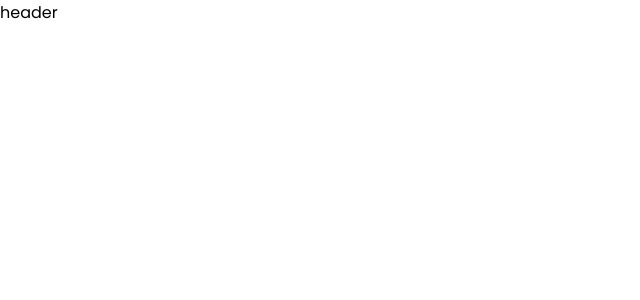
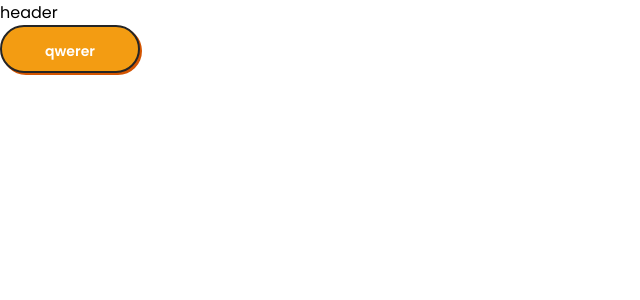
Before and after one commit to yaya2222/team4, a React (Create React App) app: page /test in a window 1280 px wide. Shown: the top 300 px of the page, without its empty margins (0-640 px from the left). Built offline with nearby package versions, Linux system fonts and the light colour scheme.

Commit message:
new component button & link

```diff
--- /dev/null
+++ b/src/components/common/Button w140-OR-w383 Link/index.jsx
@@ -0,0 +1,30 @@
+import { Link } from 'react-router-dom'
+import styles from './style.module.css'
+
+// Creator : Team 3 - Shlomi
+// button/Link, big/small, orange/white
+// default: button,big,orange
+// for Link: send href in props
+// for white: send white=true in props
+// for small: send small=true in props
+
+function Button_w140_w383_Link(props){
+    return <>
+
+    {props.href?
+    <Link
+    to={`${props.href}`}>
+    <div className={`${styles.Button}  ${props.white? styles.White:""} ${props.small? styles.small:""}`}>
+        <span className={styles.text}>{props.text}qwerer</span>
+        </div>
+        </Link>
+    :<button
+    className={`${styles.Button} ${props.white? styles.White:""} ${props.small? styles.small:""}`}
+    onClick={props.onClick}>
+        <span className={styles.text}>{props.text}gsdffgdf</span>
+        </button>}
+    </>
+}
+
+
+export default Button_w140_w383_Link
--- /dev/null
+++ b/src/components/common/Button w140-OR-w383 Link/style.module.css
@@ -0,0 +1,36 @@
+.Button{
+    width: 383px;
+    height: 48px;
+    background-color: #F39C12;
+    box-sizing: border-box;
+    border: 2px solid #252525;
+    box-shadow: 2px 2px 0px #D35400;
+    border-radius: 80px;
+    padding:  16px 33px;
+    max-width: 100%;
+    cursor: pointer;
+    display: flex;
+    justify-content: center;
+}
+.text{
+    font-family: 'Poppins';
+    font-style: normal;
+    font-weight: 600;
+    font-size: 14px;
+    line-height: 16px;
+    text-align: center;
+    color: #FFFFFF;
+}
+a{
+    text-decoration: none;
+
+}
+.White{
+    background-color: #FFFFFF;
+}
+.White .text{
+    color: #252525;
+}
+.small{
+    width: 140px;
+}
--- a/src/components/test/Test.js
+++ b/src/components/test/Test.js
@@ -1,7 +1,8 @@
+import Button_w140_w383_Link from "../common/Button w140-OR-w383 Link"
 
 function Test(){
     return <>
-
+    <Button_w140_w383_Link href="jhjh" small={true} white={false}/>
     </>
 }
 
```
Also changed, not shown: 1 other file (tests, documents, lock files or other folders).
